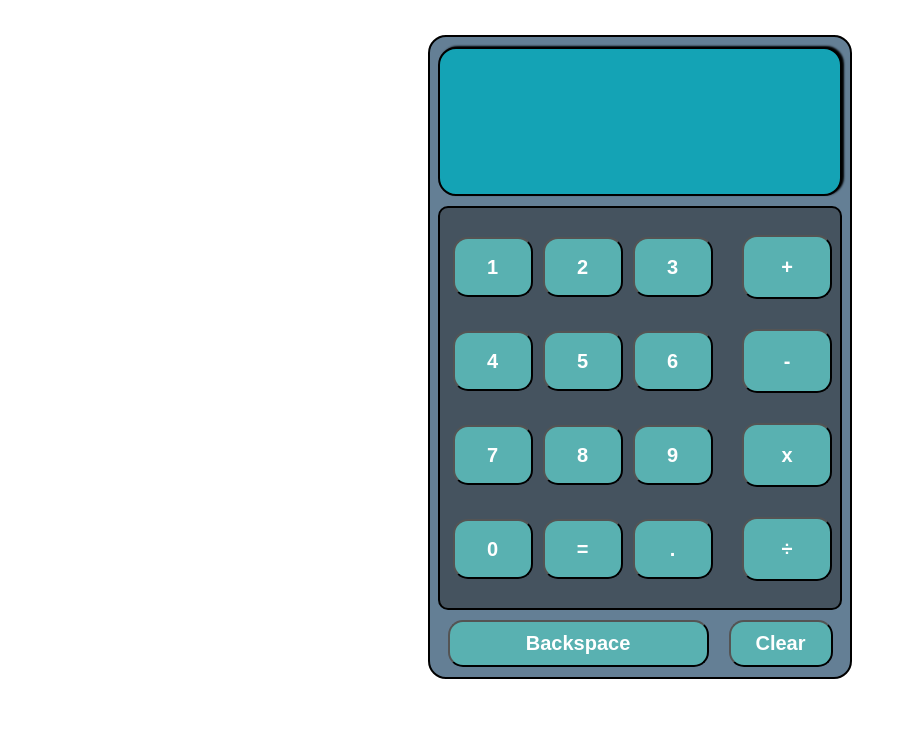
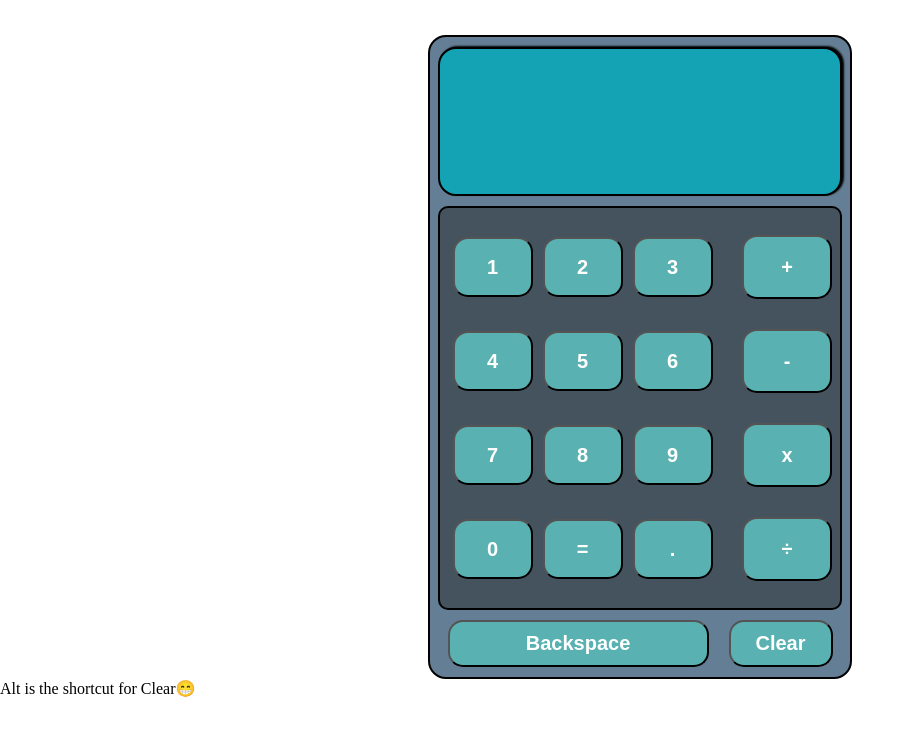
Before and after one commit to Krissny/Calculator, a plain HTML site: page index.html in a window 1280 px wide. Shown: the whole page, without its empty margins (0-915 px from the left). Drawn offline with Linux system fonts and the light colour scheme.

Commit message:
Add text for clear shortcut key

```diff
--- a/index.html
+++ b/index.html
@@ -4,6 +4,7 @@
     <meta charset="UTF-8">
     <meta name="viewport" content="width=device-width, initial-scale=1.0">
     <title>Calculator</title>
+    <link rel="icon" type="image/x-icon" href="img/favicon.ico">
     <link rel="stylesheet" href="style.css">
     <script src ="script.js" defer></script>
 </head>
@@ -39,5 +40,8 @@
             <button class="longBtn clear">Clear</button>
         </div>
     </div>
+    <div class="text">
+        <p>Alt is the shortcut for Clear😁</p>
+    </div>
 </body>
 </html>
```
